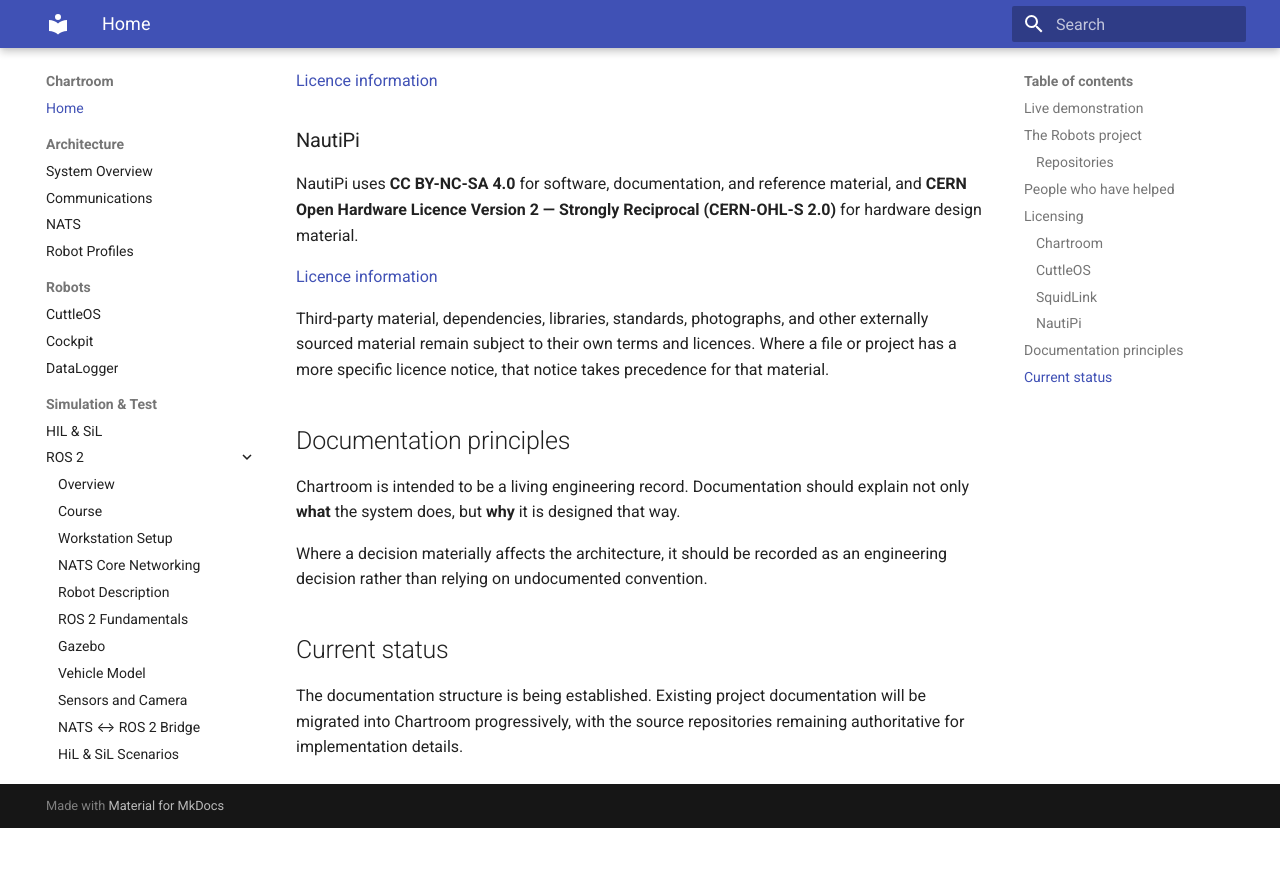
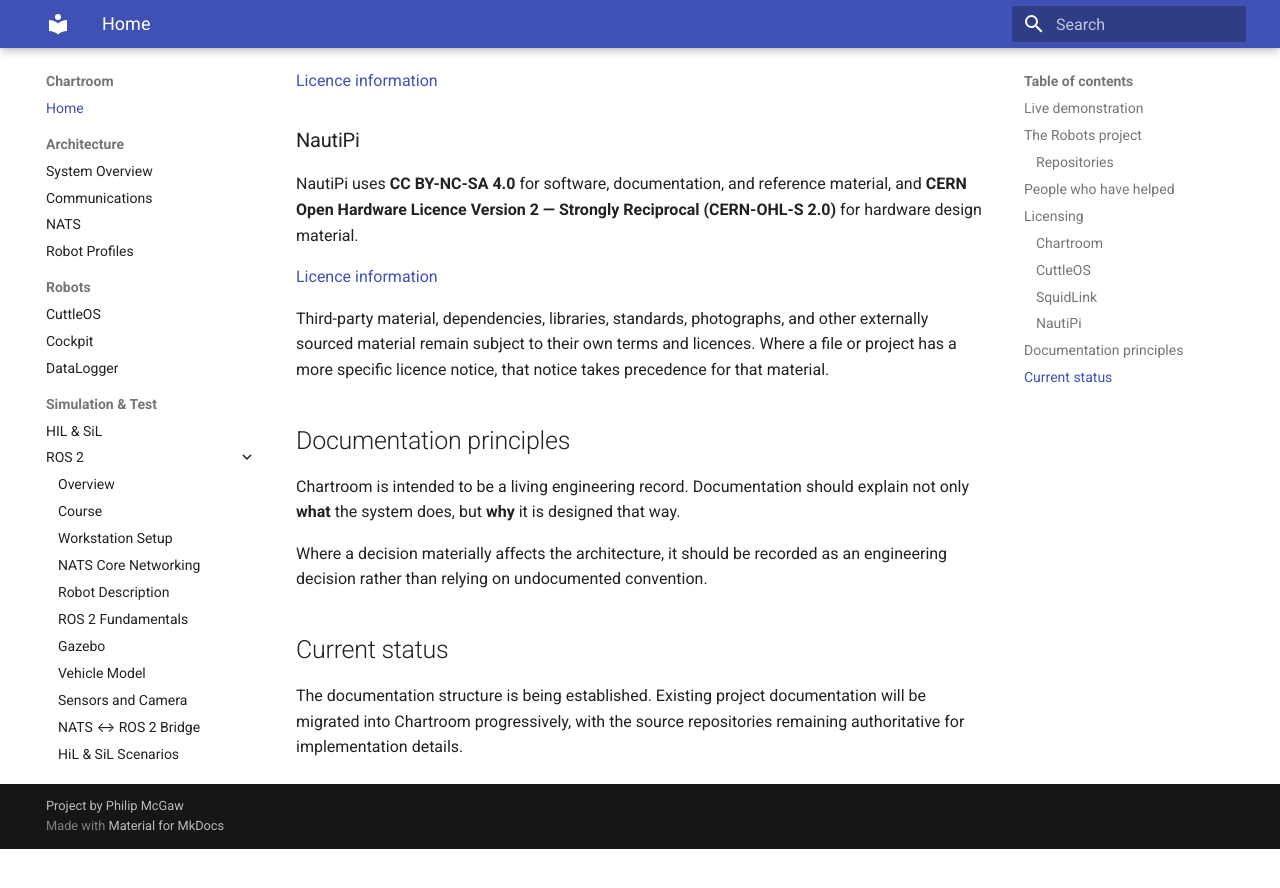
Before and after one commit to PhilipMcGaw/robot-ChartRoom, an MkDocs documentation site: the page built from docs/index.md, in a window 1280 px wide and 900 px high, scrolled down 2281 px. Shown: the top 888 px of the window. Built offline with MkDocs 1.6.1 and Material for MkDocs 9.7.7, drawn with Linux system fonts in a browser that asks for light colours.

Commit message:
Add Philip McGaw footer attribution

```diff
--- a/mkdocs.yml
+++ b/mkdocs.yml
@@ -1,6 +1,7 @@
 site_name: Chartroom
 site_description: Engineering knowledge base for the Robots project
 site_url: https://chartroom.philipmcgaw.com/
+copyright: 'Project by <a href="https://philipmcgaw.com/">Philip McGaw</a>'
 
 # Keep the site machine-readable as well as human-readable. The override adds
 # page metadata and Schema.org JSON-LD to the generated HTML.
```
